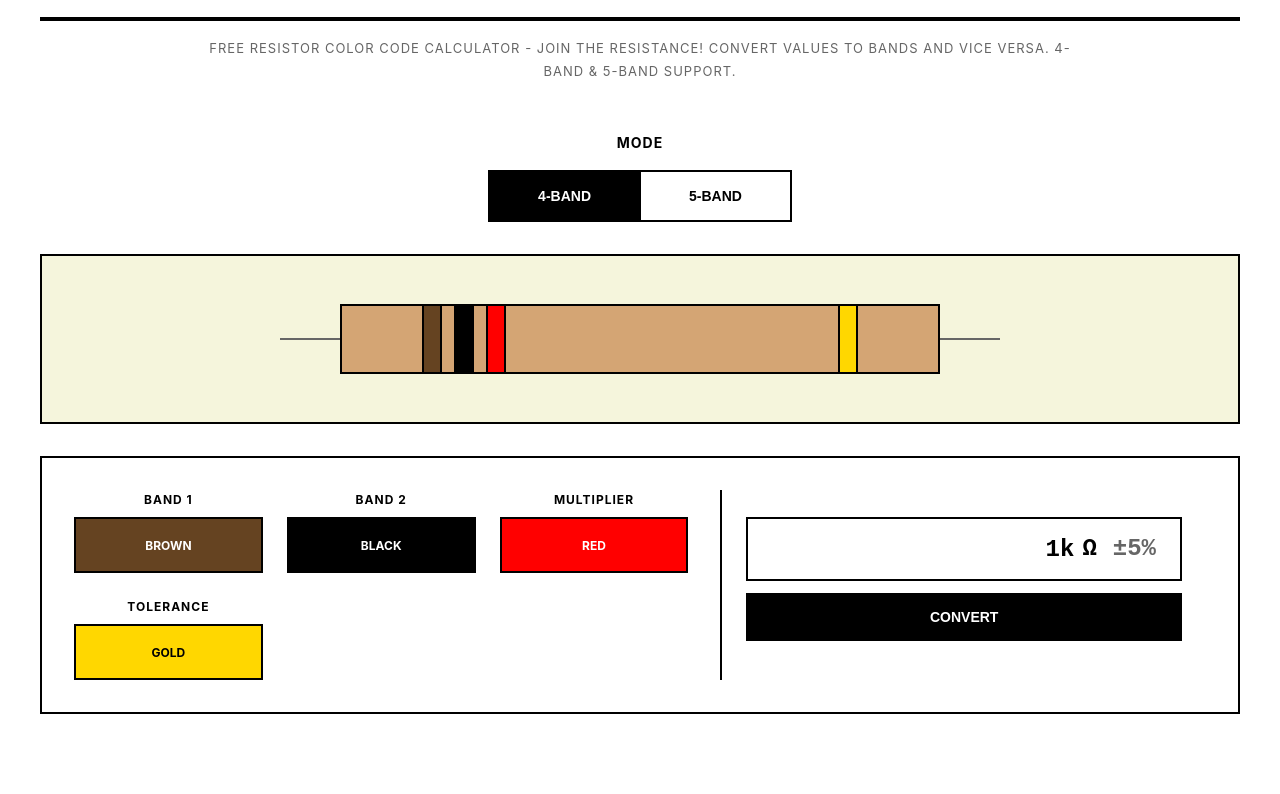
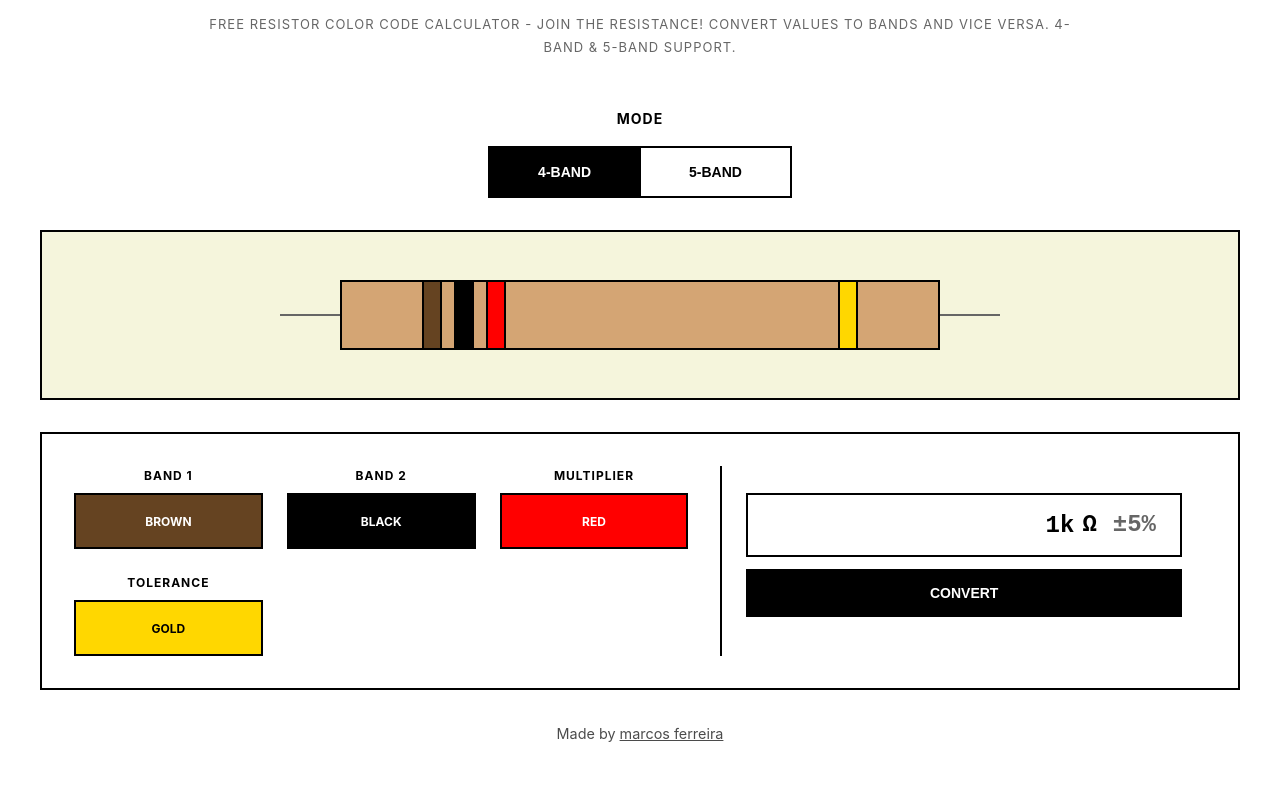
Before and after one commit to mracos/camaradas, a plain HTML site: page index.html in a window 1280 px wide. Shown: the part 132-926 px from the top of the page. After the commit the page ends 901 px from the top, so only its background shows below. Drawn offline with Linux system fonts and the light colour scheme.

Commit message:
Add backlink to main site

```diff
--- a/index.html
+++ b/index.html
@@ -57,6 +57,10 @@
         </section>
     </main>
 
+    <footer>
+        <p>Made by <a href="https://mracos.com.br" target="_blank" rel="noopener">marcos ferreira</a></p>
+    </footer>
+
     <script src="script.js"></script>
 </body>
 </html>
--- a/styles.css
+++ b/styles.css
@@ -9,9 +9,10 @@ body {
     background: #FFFFFF;
     color: #000000;
     line-height: 1.6;
-    padding: 48px 24px;
+    padding: 24px;
     min-height: 100vh;
     display: flex;
+    flex-direction: column;
     justify-content: center;
     align-items: center;
 }
@@ -19,6 +20,17 @@ body {
 main {
     max-width: 1200px;
     width: 100%;
+}
+
+footer {
+    text-align: center;
+    opacity: 0.7;
+    font-size: 0.9em;
+}
+
+a {
+    color: inherit;
+    text-decoration: underline;
 }
 
 h1 {
```
